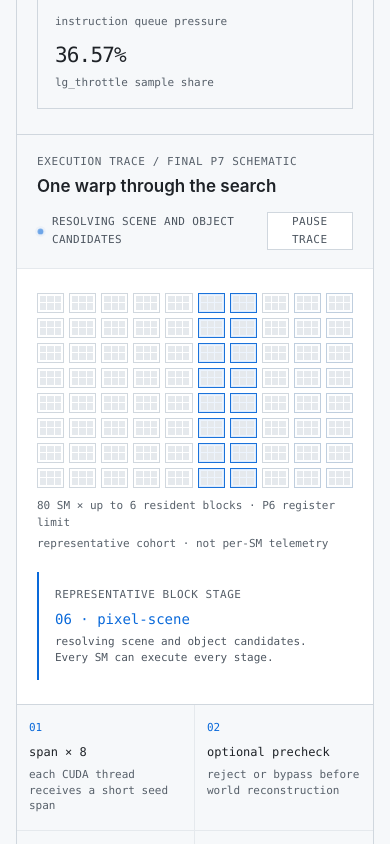
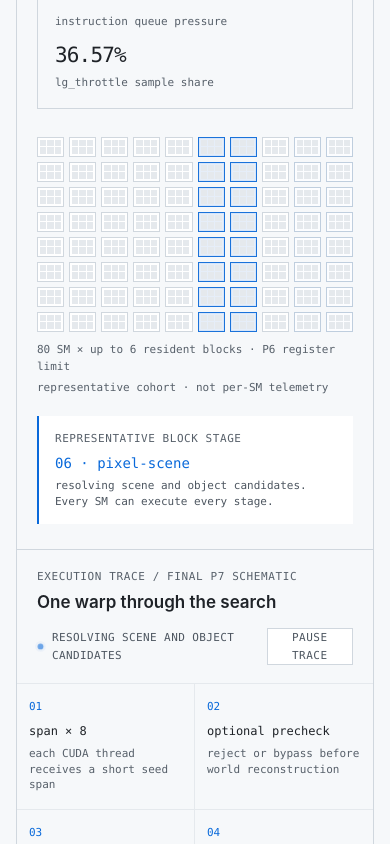
Before and after one commit to ezsx/ezsx-site, a Next.js app: page / in a window 390 px wide. Shown: the part 6420-7264 px from the top of the page. Built offline with nearby package versions, Linux system fonts and the light colour scheme.

Commit message:
Move SM residency into profiler column

```diff
--- a/app/cuda-search-trace.tsx
+++ b/app/cuda-search-trace.tsx
@@ -420,10 +420,12 @@ function drawTrace(
 
 type CudaSearchTraceProps = {
   onPhaseChange: (phase: CudaTracePhaseId) => void;
+  onPlaybackChange: (playing: boolean) => void;
 };
 
 export default function CudaSearchTrace({
   onPhaseChange,
+  onPlaybackChange,
 }: CudaSearchTraceProps) {
   const [phaseIndex, setPhaseIndex] = useState(0);
   const [run, setRun] = useState(0);
@@ -437,6 +439,10 @@ export default function CudaSearchTrace({
   const progressRef = useRef(0);
   const phase = CUDA_TRACE_PHASES[phaseIndex];
   const playing = inViewport && !reducedMotion && !paused && !complete;
+
+  useEffect(() => {
+    onPlaybackChange(playing);
+  }, [onPlaybackChange, playing]);
 
   useEffect(() => {
     const canvas = canvasRef.current;
@@ -623,8 +629,6 @@ export default function CudaSearchTrace({
         </div>
       </div>
 
-      <div className="trace-workspace">
-        <div className="trace-main">
       <ol className="trace-axis" aria-label="CUDA search stages">
         {CUDA_TRACE_PHASES.map((item, index) => (
           <li
@@ -644,53 +648,6 @@ export default function CudaSearchTrace({
           ref={canvasRef}
           role="img"
         />
-          </div>
-        </div>
-
-        <aside
-          aria-label="SM residency and representative stage"
-          className="trace-sm-panel"
-        >
-          <div
-            aria-hidden="true"
-            className={`sm-grid ${playing ? "is-playing" : ""}`}
-            data-phase={phase.id}
-          >
-            {Array.from({ length: 80 }, (_, index) => (
-              <span
-                className={
-                  (index + phaseIndex * 3) % 10 < 2
-                    ? "is-cohort"
-                    : undefined
-                }
-                key={index}
-              >
-                {Array.from({ length: 6 }, (_, slot) => (
-                  <i
-                    key={slot}
-                    style={{
-                      animationDelay: `${(index % 10) * 32 + slot * 75}ms`,
-                    }}
-                  />
-                ))}
-              </span>
-            ))}
-          </div>
-          <div className="sm-caption">
-            <span>80 SM × up to 6 resident blocks · P6 register limit</span>
-            <span>representative cohort · not per-SM telemetry</span>
-          </div>
-
-          <div className="sm-phase-readout">
-            <span>representative block stage</span>
-            <strong>
-              {phase.number} · {phase.axis}
-            </strong>
-            <small>
-              {phase.status}. Every SM can execute every stage.
-            </small>
-          </div>
-        </aside>
       </div>
 
       <div className="trace-bottom">
--- a/app/globals.css
+++ b/app/globals.css
@@ -1727,6 +1727,14 @@ footer {
   letter-spacing: -0.04em;
 }
 
+.profile-sm-panel {
+  margin-top: 28px;
+}
+
+.profile-sm-panel .sm-grid {
+  margin-top: 0;
+}
+
 .cuda-trace {
   border-top: 1px solid var(--line);
   background: var(--background);
@@ -1896,30 +1904,6 @@ footer {
     linear-gradient(90deg, var(--line-soft) 1px, transparent 1px);
   background-position: -1px -1px;
   background-size: 32px 32px;
-}
-
-.trace-workspace {
-  display: grid;
-  grid-template-columns: minmax(0, 1fr) minmax(300px, 340px);
-}
-
-.trace-main {
-  min-width: 0;
-}
-
-.trace-sm-panel {
-  display: flex;
-  min-width: 0;
-  align-items: stretch;
-  flex-direction: column;
-  justify-content: center;
-  padding: 22px 20px;
-  border-left: 1px solid var(--line);
-  background: var(--surface);
-}
-
-.trace-sm-panel .sm-grid {
-  margin-top: 0;
 }
 
 .trace-canvas-host::after {
@@ -2354,20 +2338,6 @@ footer {
     padding: 88px 0 96px;
   }
 
-  .trace-workspace {
-    grid-template-columns: 1fr;
-  }
-
-  .trace-sm-panel {
-    grid-row: 1;
-    padding: 24px 20px;
-    border-bottom: 1px solid var(--line);
-    border-left: 0;
-  }
-
-  .trace-main {
-    grid-row: 2;
-  }
 }
 
 @media (max-width: 600px) {
--- a/app/seedforge-kernel.tsx
+++ b/app/seedforge-kernel.tsx
@@ -381,6 +381,7 @@ export default function SeedforgeKernel() {
   const [motion, setMotion] = useState<"unknown" | "full" | "reduce">("unknown");
   const [cudaPhase, setCudaPhase] =
     useState<CudaTracePhaseId>("dispatch");
+  const [cudaTracePlaying, setCudaTracePlaying] = useState(false);
   const storyRef = useRef<HTMLElement>(null);
   const hasAutoPlayed = useRef(false);
   const stage = storyStages[activeStage];
@@ -697,10 +698,60 @@ export default function SeedforgeKernel() {
                   <small>lg_throttle sample share</small>
                 </div>
               </div>
+
+              <aside
+                aria-label="SM residency and representative stage"
+                className="profile-sm-panel"
+              >
+                <div
+                  aria-hidden="true"
+                  className={`sm-grid ${cudaTracePlaying ? "is-playing" : ""}`}
+                  data-phase={cudaPhase}
+                >
+                  {Array.from({ length: 80 }, (_, index) => (
+                    <span
+                      className={
+                        (index + cudaPhaseIndex * 3) % 10 < 2
+                          ? "is-cohort"
+                          : undefined
+                      }
+                      key={index}
+                    >
+                      {Array.from({ length: 6 }, (_, slot) => (
+                        <i
+                          key={slot}
+                          style={{
+                            animationDelay: `${(index % 10) * 32 + slot * 75}ms`,
+                          }}
+                        />
+                      ))}
+                    </span>
+                  ))}
+                </div>
+                <div className="sm-caption">
+                  <span>
+                    80 SM × up to 6 resident blocks · P6 register limit
+                  </span>
+                  <span>representative cohort · not per-SM telemetry</span>
+                </div>
+
+                <div className="sm-phase-readout">
+                  <span>representative block stage</span>
+                  <strong>
+                    {cudaPhaseDetail.number} · {cudaPhaseDetail.axis}
+                  </strong>
+                  <small>
+                    {cudaPhaseDetail.status}. Every SM can execute every stage.
+                  </small>
+                </div>
+              </aside>
             </div>
           </div>
 
-          <CudaSearchTrace onPhaseChange={setCudaPhase} />
+          <CudaSearchTrace
+            onPhaseChange={setCudaPhase}
+            onPlaybackChange={setCudaTracePlaying}
+          />
 
           <div className="profile-conclusion">
             <div>
```
Also changed, not shown: 1 other file (tests, documents, lock files or other folders). Lines whose indentation alone changed are shown as unchanged.
